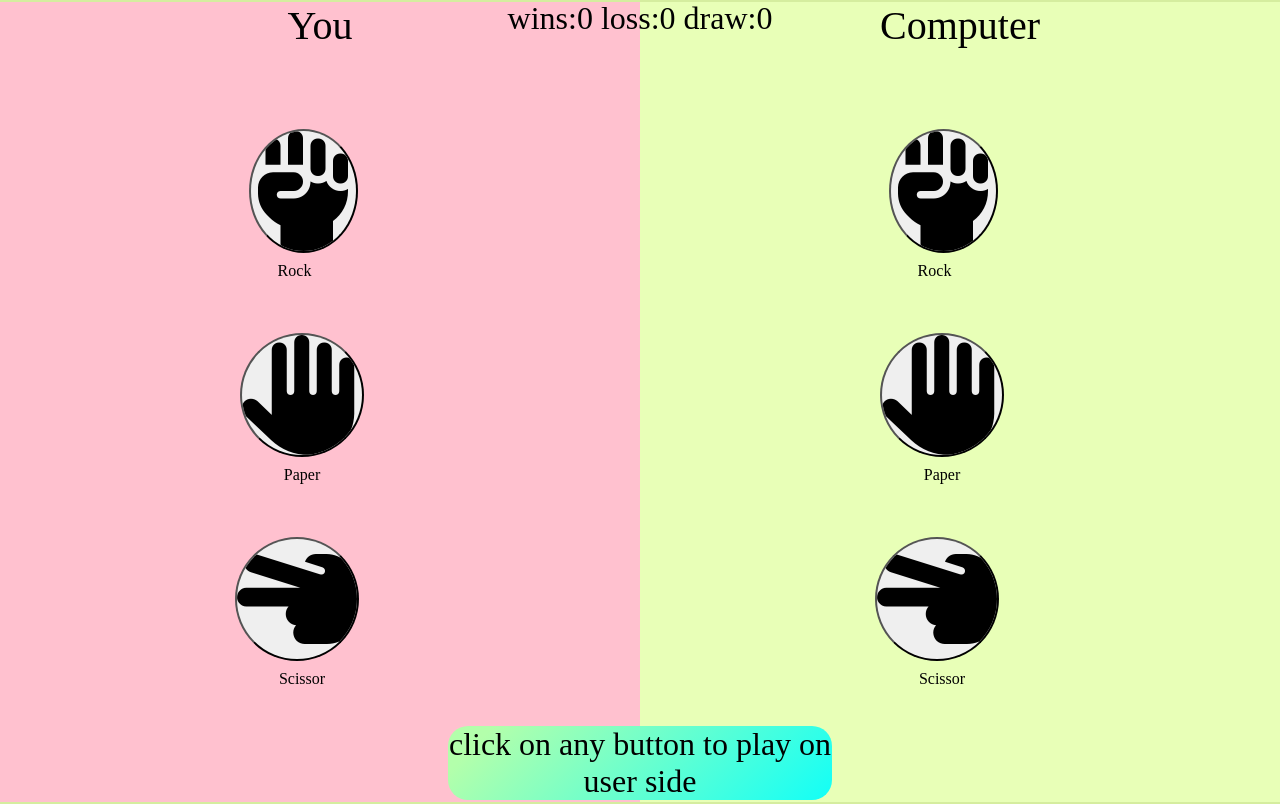
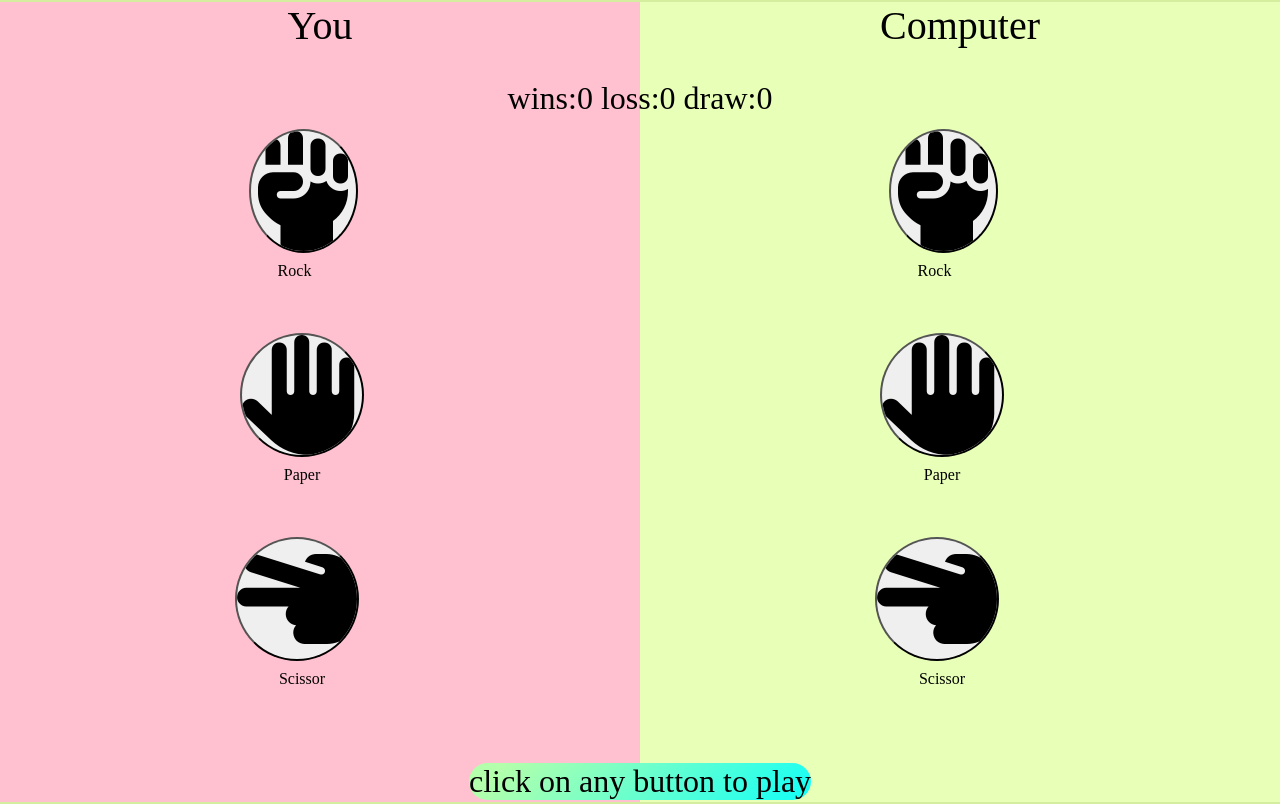
Before and after one commit to Yaddalapalli-Charan-Kumar-Naidu/RockPaperScissors, a plain HTML site: page index.html in a window 1280 px wide. Drawn offline with Linux system fonts and the light colour scheme.

Commit message:
Add files via upload

```diff
--- a/index.html
+++ b/index.html
@@ -25,7 +25,7 @@
 
     </div>
     <div class="result"> wins:0 loss:0 draw:0</div>
-    <div class="show">click on any button to play on user side</div>
+    <div class="show">click on any button to play</div>
     <script src="rps.js"></script>
 </body>
 </html>
--- a/rps.css
+++ b/rps.css
@@ -55,7 +55,7 @@ span{
     position:absolute;
     text-align: center;
     font-size:4vh;
-    width:30vw;
+    /* width:vw; */
     bottom:0;
     border-radius: 20px;
 }
@@ -64,6 +64,6 @@ span{
 }
 .result{
     position:absolute;
-    top:0;
+    top:10vh;
     font-size: 4vh;
 }
```
